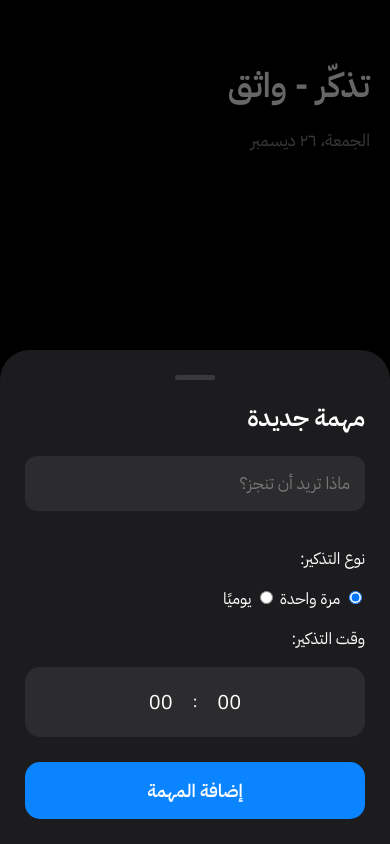
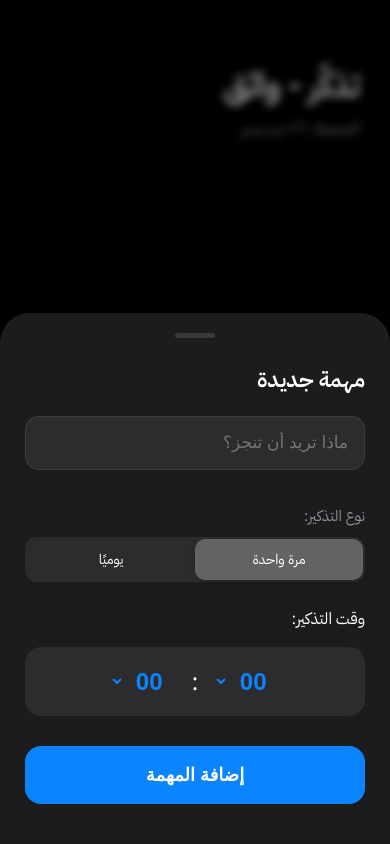
Before and after one commit to s43ci/Reminders, a plain HTML site: page index.html in a window 390 px wide. Both pictures are taken after a click on the button 60 px from the left and 774 px from the top of the page. Drawn offline with Linux system fonts and the light colour scheme.

Commit message:
Refactor CSS variables and improve styles
Updated CSS variables and styles for better clarity and responsiveness.

```diff
--- a/style.css
+++ b/style.css
@@ -1,71 +1,88 @@
+/* --- المتغيرات والأساسيات --- */
 :root {
-    --bg-black: #000000;
-    --card-bg: rgba(28, 28, 30, 0.7);
-    --accent-blue: #0A84FF;
+    --bg-black: #000000; /* أسود حقيقي لشاشات OLED */
+    --card-bg: rgba(28, 28, 30, 0.7); /* رمادي داكن شفاف */
+    --accent-blue: #0A84FF; /* لون آبل الأزرق الشهير */
+    --accent-red: #FF453A; /* لون الحذف والتنبيه */
     --text-primary: #FFFFFF;
     --text-secondary: #8E8E93;
-    --glass-border: rgba(255, 255, 255, 0.1);
+    --glass-border: rgba(255, 255, 255, 0.08);
+    --sheet-bg: #1C1C1E;
     --spring-easing: cubic-bezier(0.175, 0.885, 0.32, 1.275);
+    --ios-blur: blur(25px) saturate(180%);
 }
 
 * {
     box-sizing: border-box;
-    -webkit-tap-highlight-color: transparent;
-    font-family: 'IBM Plex Sans Arabic', sans-serif;
+    -webkit-tap-highlight-color: transparent; /* إزالة الوميض الأزرق عند اللمس في iOS */
+    outline: none;
 }
 
 body {
     background-color: var(--bg-black);
     color: var(--text-primary);
+    font-family: 'IBM Plex Sans Arabic', sans-serif;
     margin: 0;
+    direction: rtl;
     overflow-x: hidden;
-    height: 100vh;
-    display: flex;
-    justify-content: center;
+    line-height: 1.5;
 }
 
+/* --- الحاوية الرئيسية --- */
 .app-container {
     width: 100%;
-    max-width: 500px;
+    max-width: 480px;
+    margin: 0 auto;
     padding: 20px;
-    padding-bottom: 100px;
+    padding-bottom: 120px; /* مساحة لزر الإضافة */
+    min-height: 100vh;
 }
 
 header {
-    margin-top: 40px;
-    margin-bottom: 30px;
+    margin: 40px 10px 30px 0;
 }
 
 header h1 {
     font-size: 34px;
     font-weight: 600;
     margin: 0;
+    letter-spacing: -0.5px;
 }
 
 header p {
     color: var(--text-secondary);
     font-size: 17px;
+    margin-top: 5px;
 }
 
-/* بطاقات المهام */
+/* --- بطاقات المهام --- */
+.task-list {
+    display: flex;
+    flex-direction: column;
+    gap: 12px;
+}
+
 .task-card {
     background: var(--card-bg);
-    backdrop-filter: blur(20px);
-    -webkit-backdrop-filter: blur(20px);
+    backdrop-filter: var(--ios-blur);
+    -webkit-backdrop-filter: var(--ios-blur);
     border: 1px solid var(--glass-border);
     border-radius: 20px;
-    padding: 20px;
-    margin-bottom: 15px;
+    padding: 18px;
     display: flex;
-    justify-content: space-between;
     align-items: center;
-    transition: transform 0.3s var(--spring-easing);
-    animation: slideIn 0.5s ease-out;
+    transition: transform 0.3s var(--spring-easing), opacity 0.3s ease;
+    animation: taskAppear 0.5s var(--spring-easing);
 }
 
-@keyframes slideIn {
-    from { opacity: 0; transform: translateY(20px); }
-    to { opacity: 1; transform: translateY(0); }
+@keyframes taskAppear {
+    from { opacity: 0; transform: scale(0.9) translateY(20px); }
+    to { opacity: 1; transform: scale(1) translateY(0); }
+}
+
+.task-content {
+    flex: 1;
+    cursor: pointer;
 }
 
 .task-info h3 {
@@ -75,112 +92,210 @@ header p {
 }
 
 .task-info p {
-    margin: 5px 0 0;
-    font-size: 14px;
+    margin: 4px 0 0;
+    font-size: 13px;
     color: var(--accent-blue);
+    font-weight: 300;
 }
 
-/* زر الإضافة العائم */
+/* حالة الإتمام */
+.completed {
+    opacity: 0.5;
+}
+
+.completed h3 {
+    text-decoration: line-through;
+}
+
+/* زر الحذف */
+.delete-btn {
+    background: rgba(255, 69, 58, 0.1);
+    border: none;
+    color: var(--accent-red);
+    width: 36px;
+    height: 36px;
+    border-radius: 10px;
+    display: flex;
+    align-items: center;
+    justify-content: center;
+    margin-left: 15px;
+    cursor: pointer;
+    transition: 0.2s;
+}
+
+.delete-btn:active {
+    transform: scale(0.8);
+    background: var(--accent-red);
+    color: white;
+}
+
+/* --- زر الإضافة العائم (FAB) --- */
 .fab {
     position: fixed;
     bottom: 40px;
-    left: 30px;
-    width: 60px;
-    height: 60px;
-    border-radius: 30px;
+    left: 30px; /* يسار لأننا RTL */
+    width: 64px;
+    height: 64px;
+    border-radius: 50%;
     background: var(--accent-blue);
     color: white;
     border: none;
-    box-shadow: 0 10px 30px rgba(10, 132, 255, 0.3);
+    box-shadow: 0 15px 35px rgba(10, 132, 255, 0.35);
     cursor: pointer;
-    z-index: 10;
+    z-index: 90;
     display: flex;
     justify-content: center;
     align-items: center;
-    transition: transform 0.2s;
+    transition: 0.3s var(--spring-easing);
 }
 
-.fab:active { transform: scale(0.9); }
+.fab:active {
+    transform: scale(0.85) rotate(90deg);
+}
 
-/* Bottom Sheet */
+/* --- الـ Bottom Sheet --- */
+.overlay {
+    position: fixed;
+    top: 0; left: 0; right: 0; bottom: 0;
+    background: rgba(0, 0, 0, 0.4);
+    backdrop-filter: blur(4px);
+    opacity: 0;
+    visibility: hidden;
+    transition: 0.3s ease;
+    z-index: 100;
+}
+
+.overlay.active {
+    opacity: 1;
+    visibility: visible;
+}
+
 .bottom-sheet {
     position: fixed;
-    bottom: 0;
-    left: 0;
-    right: 0;
-    background: #1C1C1E;
+    bottom: 0; left: 0; right: 0;
+    background: var(--sheet-bg);
     border-radius: 30px 30px 0 0;
-    padding: 25px;
+    padding: 20px 25px 40px;
     transform: translateY(100%);
     transition: transform 0.4s cubic-bezier(0.25, 1, 0.5, 1);
-    z-index: 100;
+    z-index: 101;
     max-width: 600px;
-    margin: auto;
+    margin: 0 auto;
 }
 
-.bottom-sheet.active { transform: translateY(0); }
+.bottom-sheet.active {
+    transform: translateY(0);
+}
 
 .sheet-handle {
     width: 40px;
     height: 5px;
     background: #3A3A3C;
-    border-radius: 5px;
-    margin: 0 auto 20px;
+    border-radius: 10px;
+    margin: 0 auto 25px;
 }
 
-.overlay {
-    position: fixed;
-    top: 0; left: 0; right: 0; bottom: 0;
-    background: rgba(0,0,0,0.6);
-    opacity: 0;
-    visibility: hidden;
-    transition: 0.3s;
-    z-index: 90;
+.bottom-sheet h2 {
+    font-size: 22px;
+    margin-bottom: 20px;
 }
 
-.overlay.active { opacity: 1; visibility: visible; }
-
+/* --- المدخلات وأدوات التحكم --- */
 input[type="text"] {
     width: 100%;
     background: #2C2C2E;
-    border: none;
-    border-radius: 12px;
-    padding: 15px;
+    border: 1px solid var(--glass-border);
+    border-radius: 14px;
+    padding: 16px;
     color: white;
     font-size: 17px;
-    outline: none;
     margin-bottom: 20px;
 }
 
-/* محاكاة عجلة الاختيار */
+.setting-group {
+    margin-bottom: 25px;
+}
+
+.setting-group p {
+    font-size: 15px;
+    color: var(--text-secondary);
+    margin-bottom: 10px;
+}
+
+.segmented-control {
+    display: flex;
+    background: #2C2C2E;
+    border-radius: 12px;
+    padding: 2px;
+}
+
+.segmented-control label {
+    flex: 1;
+    padding: 10px;
+    text-align: center;
+    font-size: 14px;
+    border-radius: 10px;
+    cursor: pointer;
+    transition: 0.2s;
+}
+
+.segmented-control input:checked + label {
+    background: #636366;
+    color: white;
+    box-shadow: 0 3px 8px rgba(0,0,0,0.12);
+}
+
+.segmented-control input { display: none; }
+
+/* عجلة الوقت المبسطة */
+.time-picker-container {
+    margin-bottom: 30px;
+}
+
 .ios-wheel-picker {
     display: flex;
     justify-content: center;
     align-items: center;
-    gap: 10px;
+    gap: 15px;
     background: #2C2C2E;
-    border-radius: 15px;
-    padding: 10px;
+    border-radius: 16px;
+    padding: 15px;
+    font-size: 24px;
 }
 
 select {
     background: transparent;
-    color: white;
+    color: var(--accent-blue);
     border: none;
-    font-size: 20px;
-    appearance: none;
-    padding: 10px;
-    text-align: center;
+    font-size: 24px;
+    font-weight: 600;
+    padding: 5px 10px;
+    border-radius: 8px;
+    cursor: pointer;
 }
 
+/* زر الحفظ الرئيسي */
 .save-btn {
     width: 100%;
     background: var(--accent-blue);
     color: white;
     border: none;
-    border-radius: 15px;
-    padding: 15px;
+    border-radius: 16px;
+    padding: 18px;
     font-size: 18px;
     font-weight: 600;
-    margin-top: 25px;
+    cursor: pointer;
+    transition: 0.2s;
 }
+
+.save-btn:active {
+    transform: scale(0.96);
+    filter: brightness(1.1);
+}
+
+/* --- التحسينات للشاشات الصغيرة --- */
+@media (max-width: 380px) {
+    header h1 { font-size: 28px; }
+    .app-container { padding: 15px; }
+    .fab { width: 56px; height: 56px; left: 20px; bottom: 30px; }
+}
```
